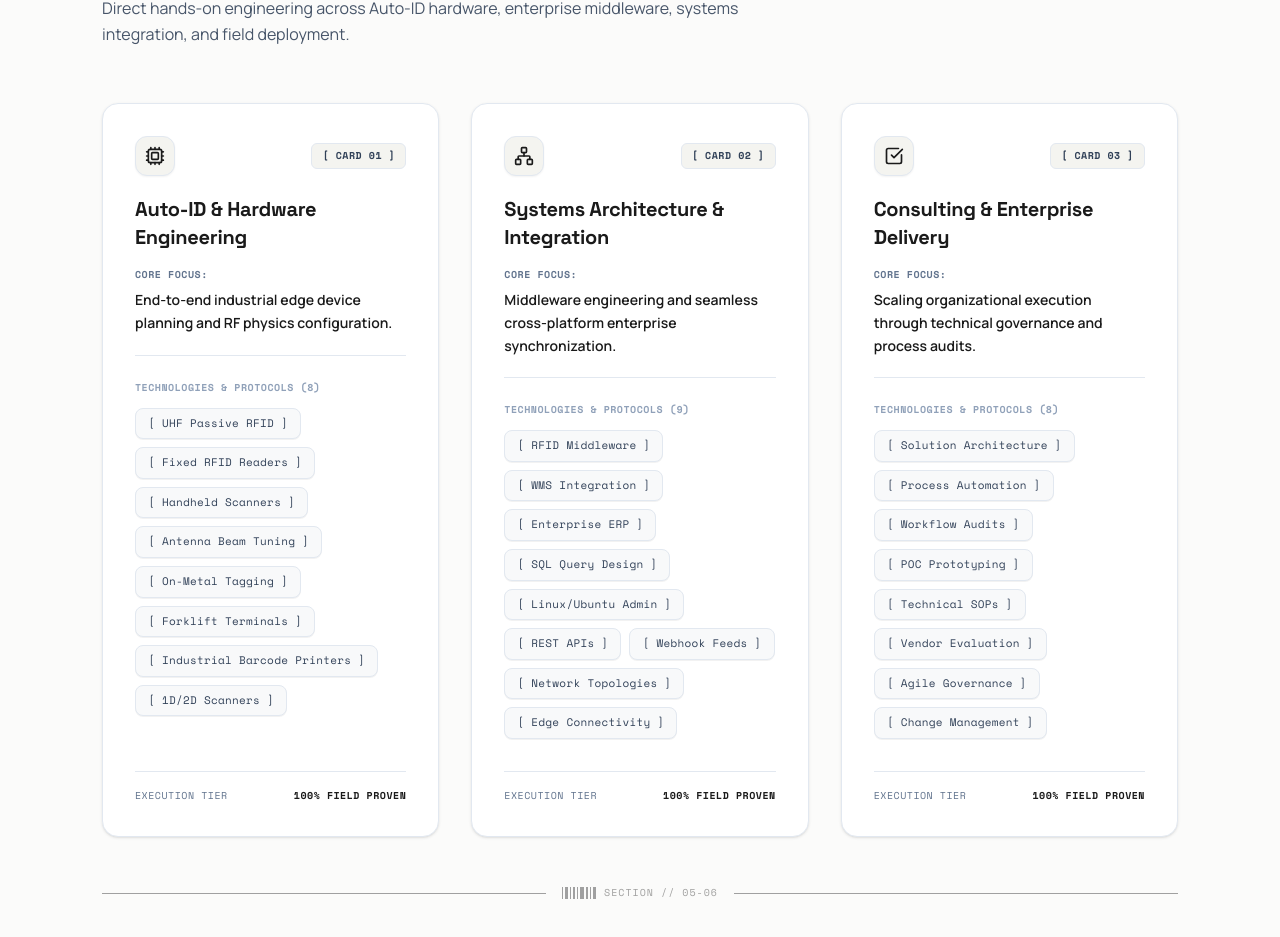
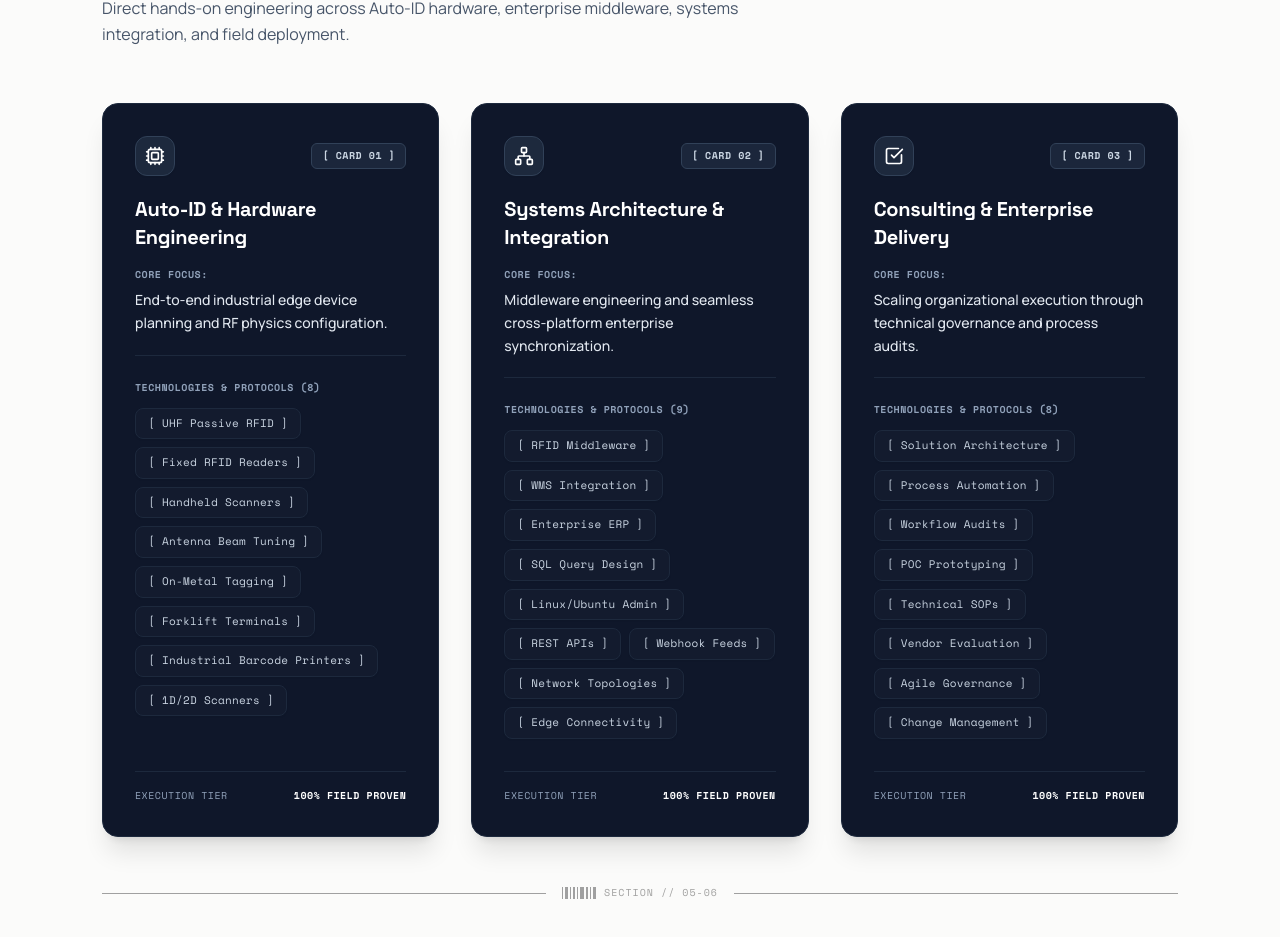
Before and after one commit to zainmabid/myportfolio, a React (Vite) app: page / in a window 1280 px wide. Shown: the part 7858-8795 px from the top of the page. Built offline with nearby package versions, Linux system fonts and the light colour scheme.

Commit message:
style(skills): make capabilities console cards dark executive slate on light section background

```diff
--- a/src/components/Skills.tsx
+++ b/src/components/Skills.tsx
@@ -37,31 +37,31 @@ export const Skills: React.FC = () => {
             return (
               <div
                 key={group.id}
-                className="group relative rounded-2xl bg-white border border-[#E2E8F0] p-7 sm:p-8 flex flex-col justify-between shadow-sm hover:border-slate-400 hover:shadow-[0_12px_32px_-12px_rgba(15,23,42,0.12)] transition-all duration-300"
+                className="group relative rounded-2xl bg-[#0F172A] border border-slate-800 p-7 sm:p-8 flex flex-col justify-between shadow-xl hover:border-slate-700 hover:shadow-2xl transition-all duration-300 text-left"
               >
                 <div>
                   {/* Card Header: Icon + Number Capsule */}
                   <div className="flex items-center justify-between gap-3 mb-5">
-                    <div className="w-10 h-10 rounded-xl bg-[#F4F4F0] border border-[#E2E8F0] flex items-center justify-center text-[#1A1A1A] group-hover:bg-[#0F172A] group-hover:text-white group-hover:border-[#0F172A] transition-colors shadow-xs">
-                      <Icon className="w-5 h-5" />
+                    <div className="w-10 h-10 rounded-xl bg-slate-800 border border-slate-700 flex items-center justify-center text-white group-hover:bg-slate-700 group-hover:border-slate-600 transition-colors shadow-xs">
+                      <Icon className="w-5 h-5 text-white" />
                     </div>
 
-                    <span className="font-mono text-[10px] uppercase font-bold px-2.5 py-1 rounded-md bg-[#F4F4F0] border border-[#E2E8F0] text-slate-700 tracking-wider">
+                    <span className="font-mono text-[10px] uppercase font-bold px-2.5 py-1 rounded-md bg-slate-800/90 border border-slate-700 text-slate-300 tracking-wider">
                       [ CARD {cardNumber} ]
                     </span>
                   </div>
 
                   {/* Card Title */}
-                  <h3 className="font-heading text-xl font-bold tracking-[-0.015em] text-[#1A1A1A] leading-snug">
+                  <h3 className="font-heading text-xl font-bold tracking-[-0.015em] text-white leading-snug">
                     {group.category}
                   </h3>
 
                   {/* Top Tier: Core Focus (High-Level Engineering Control) */}
-                  <div className="mt-4 mb-6 pb-5 border-b border-[#E2E8F0]">
-                    <span className="font-mono text-[10px] uppercase tracking-wider text-slate-500 font-bold block mb-1.5">
+                  <div className="mt-4 mb-6 pb-5 border-b border-slate-800">
+                    <span className="font-mono text-[10px] uppercase tracking-wider text-slate-400 font-bold block mb-1.5">
                       Core Focus:
                     </span>
-                    <p className="text-sm text-[#1A1A1A] font-semibold leading-relaxed">
+                    <p className="text-sm text-slate-200 font-medium leading-relaxed">
                       {group.coreFocus}
                     </p>
                   </div>
@@ -75,7 +75,7 @@ export const Skills: React.FC = () => {
                       {group.skills.map((skill, sIdx) => (
                         <span
                           key={sIdx}
-                          className="inline-flex items-center px-3 py-1.5 rounded-lg bg-[#F8F9FA] hover:bg-[#0F172A] text-slate-700 hover:text-white border border-[#E2E8F0] hover:border-[#0F172A] font-mono text-[11px] tracking-wide font-medium transition-all duration-150 cursor-default shadow-2xs hover:scale-102 select-none"
+                          className="inline-flex items-center px-3 py-1.5 rounded-lg bg-[#131B2E] hover:bg-slate-800 text-slate-300 hover:text-white border border-slate-800 hover:border-slate-700 font-mono text-[11px] tracking-wide font-medium transition-all duration-150 cursor-default shadow-xs select-none"
                         >
                           [ {skill} ]
                         </span>
@@ -85,9 +85,9 @@ export const Skills: React.FC = () => {
                 </div>
 
                 {/* Card Footer: Mastery Status */}
-                <div className="mt-8 pt-4 border-t border-[#E2E8F0] flex items-center justify-between text-[10px] font-mono uppercase tracking-wider text-slate-500">
+                <div className="mt-8 pt-4 border-t border-slate-800 flex items-center justify-between text-[10px] font-mono uppercase tracking-wider text-slate-400">
                   <span>Execution Tier</span>
-                  <span className="text-[#1A1A1A] font-bold">100% Field Proven</span>
+                  <span className="text-white font-bold">100% Field Proven</span>
                 </div>
               </div>
             );
```
